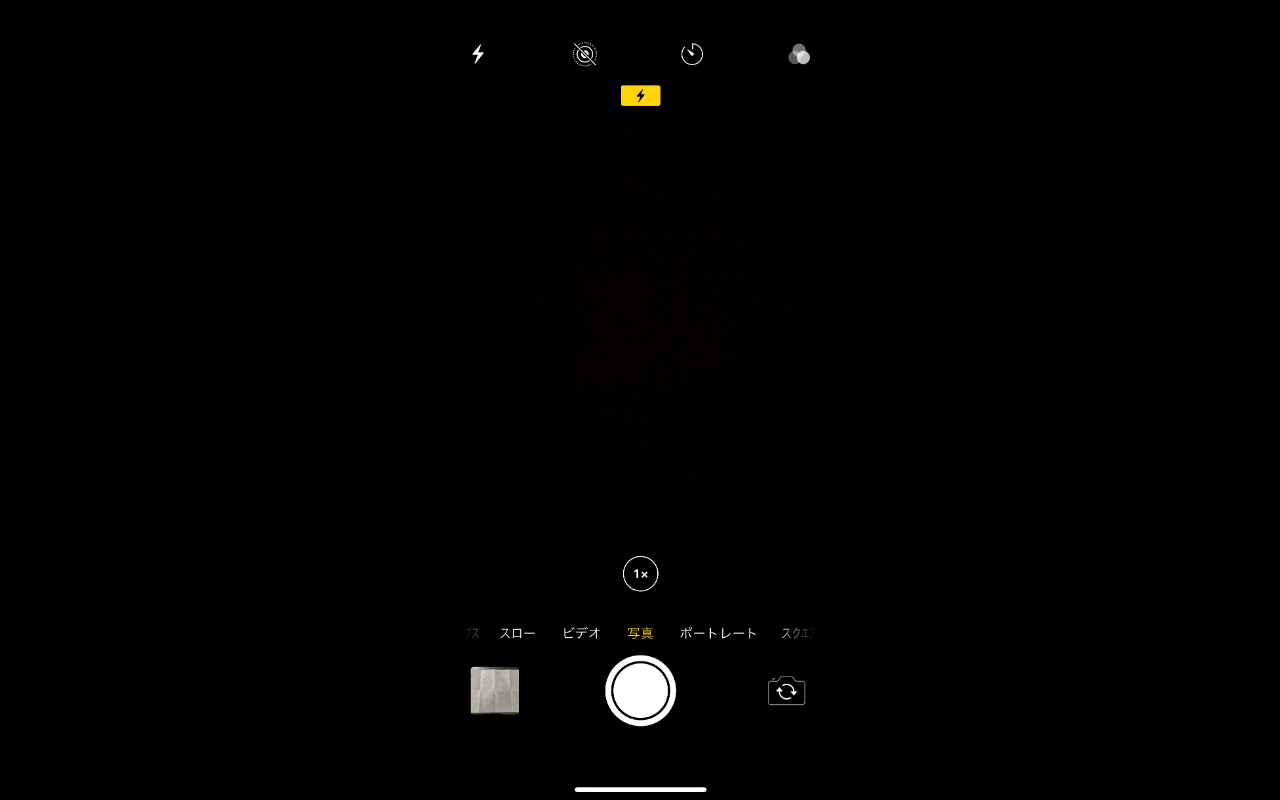
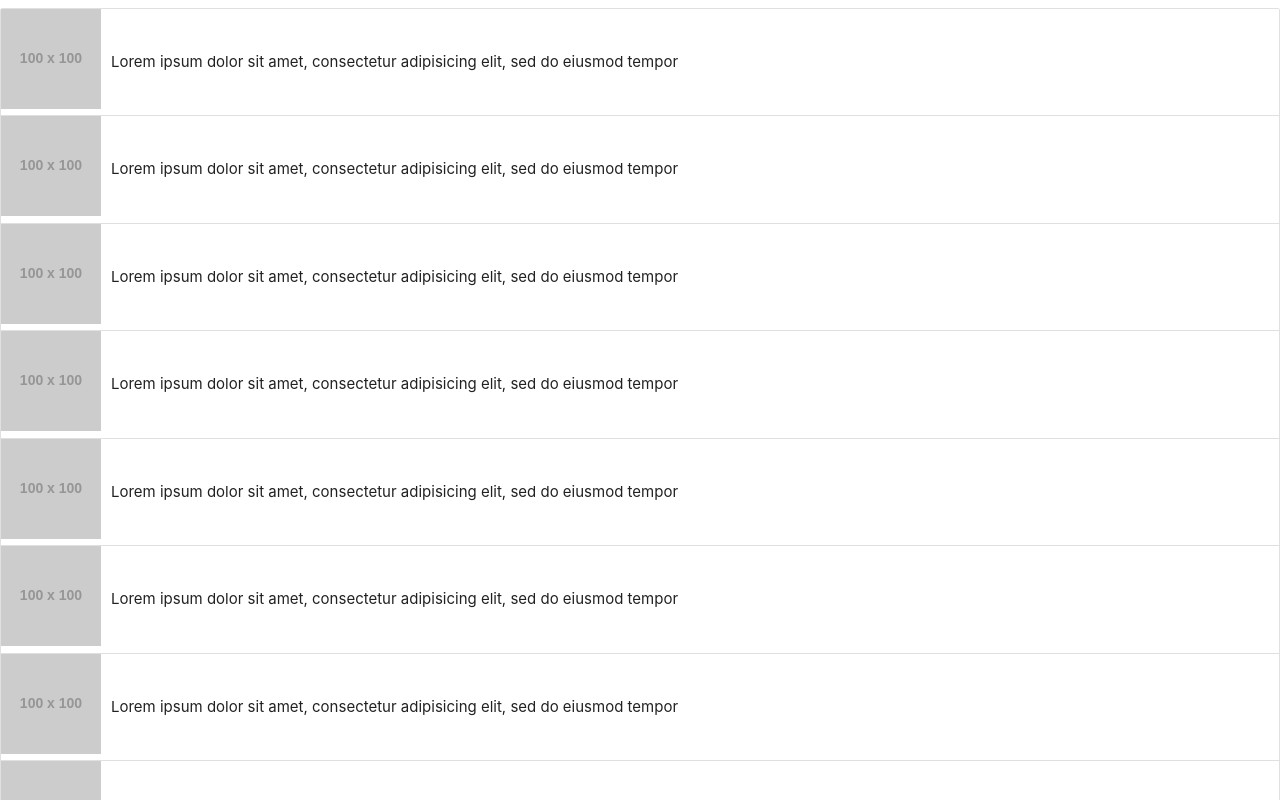
Before and after one commit to Toya-Onodera/cookpad-internship-2020-summer-pbl, a React (Create React App) app in the folder client/: page / in a window 1280 px wide. Shown: the top 800 px of the page. Built offline with nearby package versions, Linux system fonts and the light colour scheme.

Commit message:
画面遷移っぽいのを入れるために React Router を導入

```diff
--- a/client/package.json
+++ b/client/package.json
@@ -8,6 +8,7 @@
     "@testing-library/user-event": "^7.1.2",
     "react": "^16.13.1",
     "react-dom": "^16.13.1",
+    "react-router-dom": "^5.2.0",
     "react-scripts": "3.4.3"
   },
   "scripts": {
--- a/client/src/components/MainView.js
+++ b/client/src/components/MainView.js
@@ -1,4 +1,10 @@
 import React, {useState} from 'react';
+import {
+    BrowserRouter as Router,
+    Switch,
+    Route,
+    Link
+} from "react-router-dom";
 
 // My Components
 import MenuListView from "./MenuListView";
@@ -25,12 +31,22 @@
     const [recipeIndexState, setRecipeIndexState] = useState(dummyQuestionNum);
 
     return (
-        <CameraView />
-        // <QuestionView questionNum={recipeIndexState} />
-        // <MenuListView
-        //     menu={dummyMenuData}
-        //     recipe={lockedRecipeModalState}
-        // />
+        <Router>
+            <Switch>
+                <Route path="/camera">
+                    <CameraView />
+                </Route>
+                <Route path="/question">
+                    <QuestionView questionNum={recipeIndexState} />
+                </Route>
+                <Route path="/">
+                    <MenuListView
+                        menu={dummyMenuData}
+                        recipe={lockedRecipeModalState}
+                    />
+                </Route>
+            </Switch>
+        </Router>
     );
 }
 
```
Also changed, not shown: 1 other file (tests, documents, lock files or other folders).
